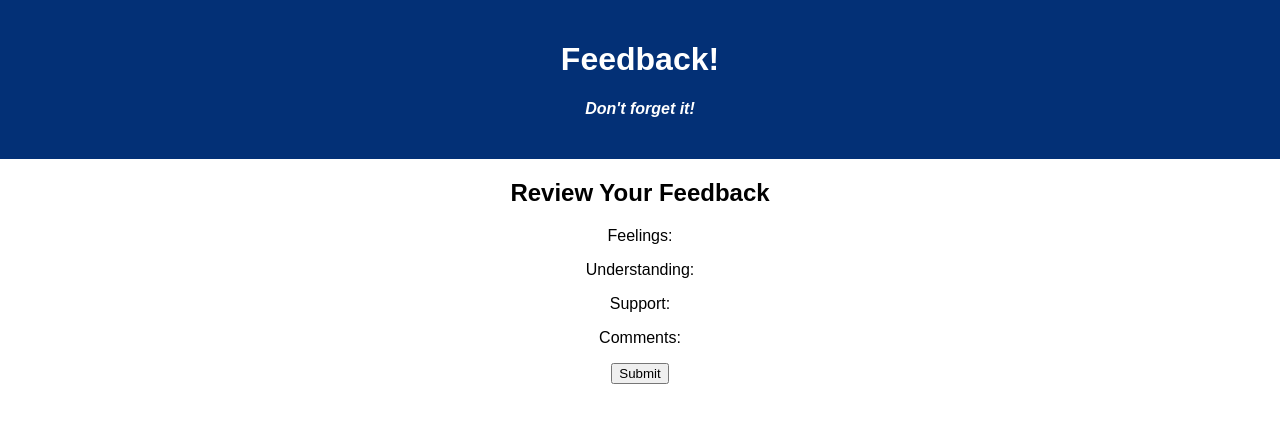
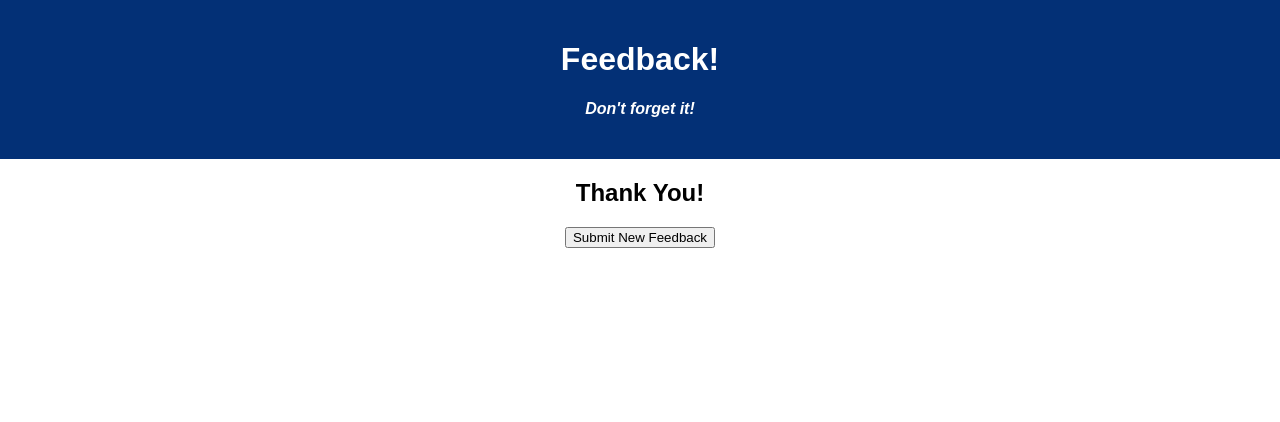
Before and after one commit to Alexlloydwhite/redux-feedback-loop, a React (Create React App) app: page /#/review in a window 1280 px wide. Both pictures are taken after a click on the button "Submit". Shown: the top 422 px of the page. Built offline with nearby package versions, Linux system fonts and the light colour scheme.

Commit message:
review page conditional rending complete

```diff
--- a/src/components/Review/Review.jsx
+++ b/src/components/Review/Review.jsx
@@ -1,17 +1,18 @@
 import { useSelector } from 'react-redux';
-import axios from 'axios';
+import { useState } from 'react';
+import { useHistory } from 'react-router-dom';
 
 const Review = () => {
 
     const feedback = useSelector(store => store.feedbackReducer);
+    const [toggled, setToggled] = useState(true);
 
+    const history = useHistory();
     const submit = () => {
-        axios({
-            method: 'POST',
-            url: ''
-        })
+        setToggled(false);
     }
 
+    if (toggled) {
         return (
             <div>
                 <h2>Review Your Feedback</h2>
@@ -22,6 +23,15 @@ const Review = () => {
                 <button onClick={submit}>Submit</button>
             </div>
         );
+    } else {
+        return (
+            <div>
+                <h2>Thank You!</h2>
+                <button onClick={() => history.push('/')}>Submit New Feedback</button>
+            </div>
+        )
+    }
+
 }
 
 export default Review;
```
Lines whose indentation alone changed are shown as unchanged.
